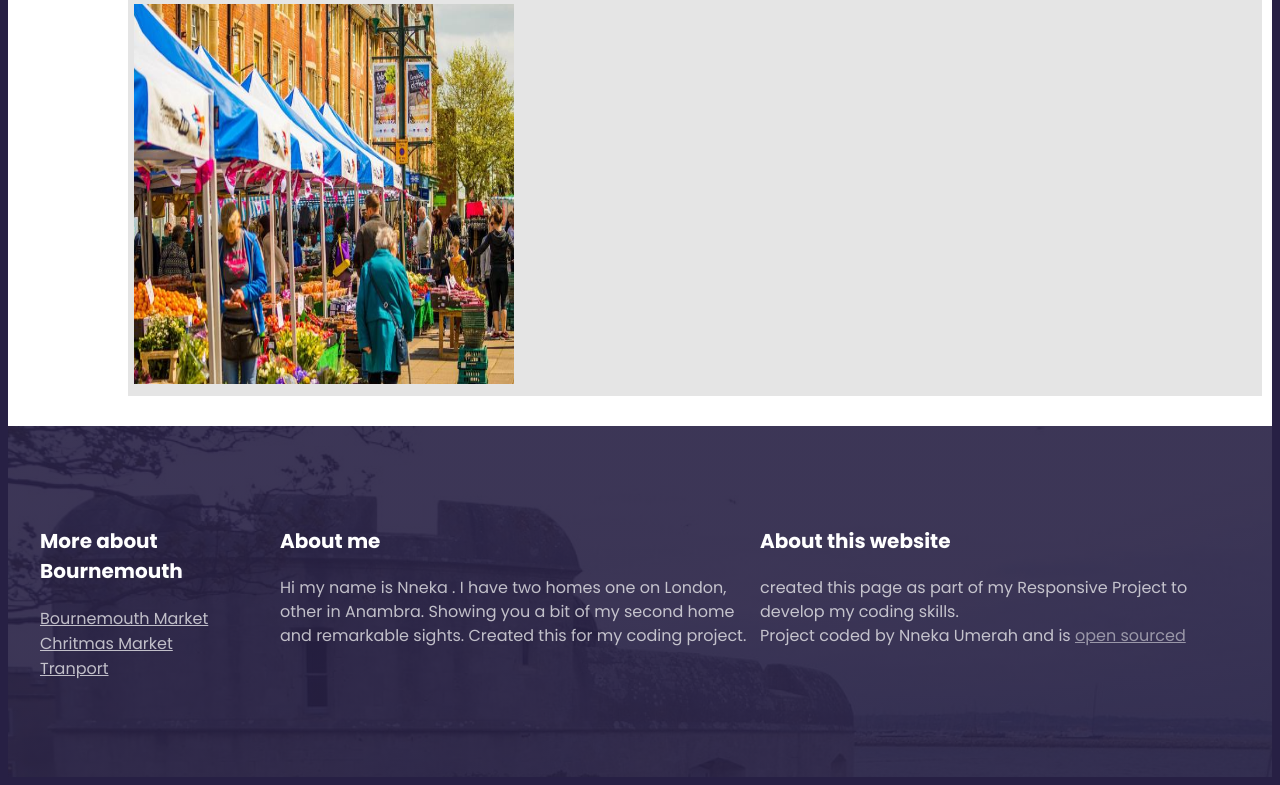
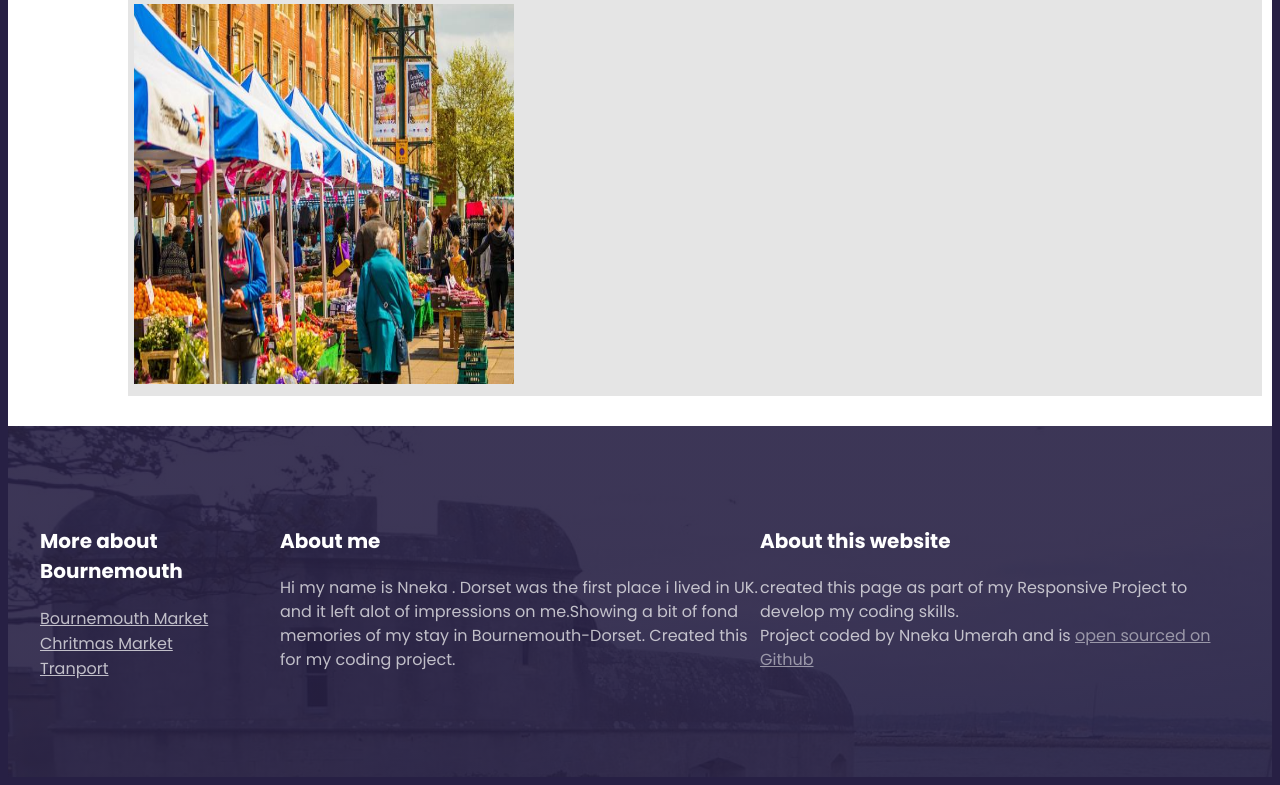
Before and after one commit to Cocreatorpattern/IJE, a plain HTML site: page index.html in a window 1280 px wide. Shown: the part 3808-4593 px from the top of the page. Drawn offline with Linux system fonts and the light colour scheme.

Commit message:
updated footer note

```diff
--- a/index.html
+++ b/index.html
@@ -290,9 +290,10 @@
           <div>
             <h3>About me</h3>
             <p>
-              Hi my name is Nneka . I have two homes one on London, other in
-              Anambra. Showing you a bit of my second home and remarkable
-              sights. Created this for my coding project.
+              Hi my name is Nneka . Dorset was the first place i lived in UK.
+              and it left alot of impressions on me.Showing a bit of fond
+              memories of my stay in Bournemouth-Dorset. Created this for my
+              coding project.
             </p>
           </div>
           <div>
@@ -303,8 +304,9 @@
               <br />
               Project coded by Nneka Umerah and is
               <a href="https://github.com/Cocreatorpattern/IJE" target="_blank">
-                open sourced</a
+                open sourced on Github</a
               >
+              <a href=""></a>
             </p>
           </div>
         </section>
```
